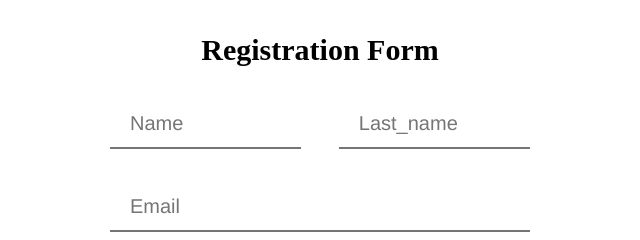
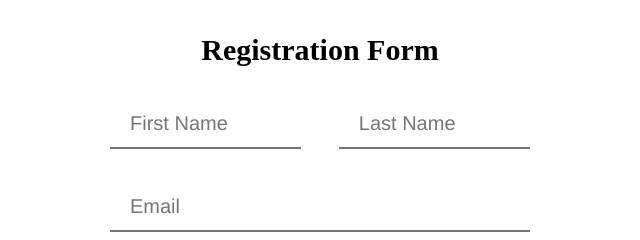
Before and after one commit to AryanKumarRana/Registration_Form, a website: page public/index.html in a window 1280 px wide. Shown: the top 240 px of the page, 320-960 px from the left. Drawn offline with Linux system fonts and the light colour scheme.

Commit message:
Final Commit

```diff
--- a/public/index.html
+++ b/public/index.html
@@ -3,7 +3,7 @@
 <head>
     <meta charset="UTF-8">
     <meta name="viewport" content="width=device-width, initial-scale=1.0">
-    <title>Signup Form</title>
+    <title>Bharat Intern Registration Form</title>
     <link rel="stylesheet" type="text/css" href="styles.css">
 </head>
 <body>
@@ -14,10 +14,10 @@
             </div>
             <div class="col-md-6 main">
                 <form action="/sign_up" methods="POST">
-                    <h2>Registration Form </h2>
+                    <h2> Registration Form </h2>
                     <div id="name_fields">
-                        <input type="text" class="box" id="name" name="name" placeholder="Name" required/>
-                        <input type="text" class="box" id="last_name" name="last_name" placeholder="Last_name" required/>
+                        <input type="text" class="box" id="name" name="name" placeholder="First Name" required/>
+                        <input type="text" class="box" id="last_name" name="last_name" placeholder="Last Name" required/>
                     </div>
                     <br>
                     <input type="text" class="box" id="email" name="email" placeholder="Email" required/>
```
